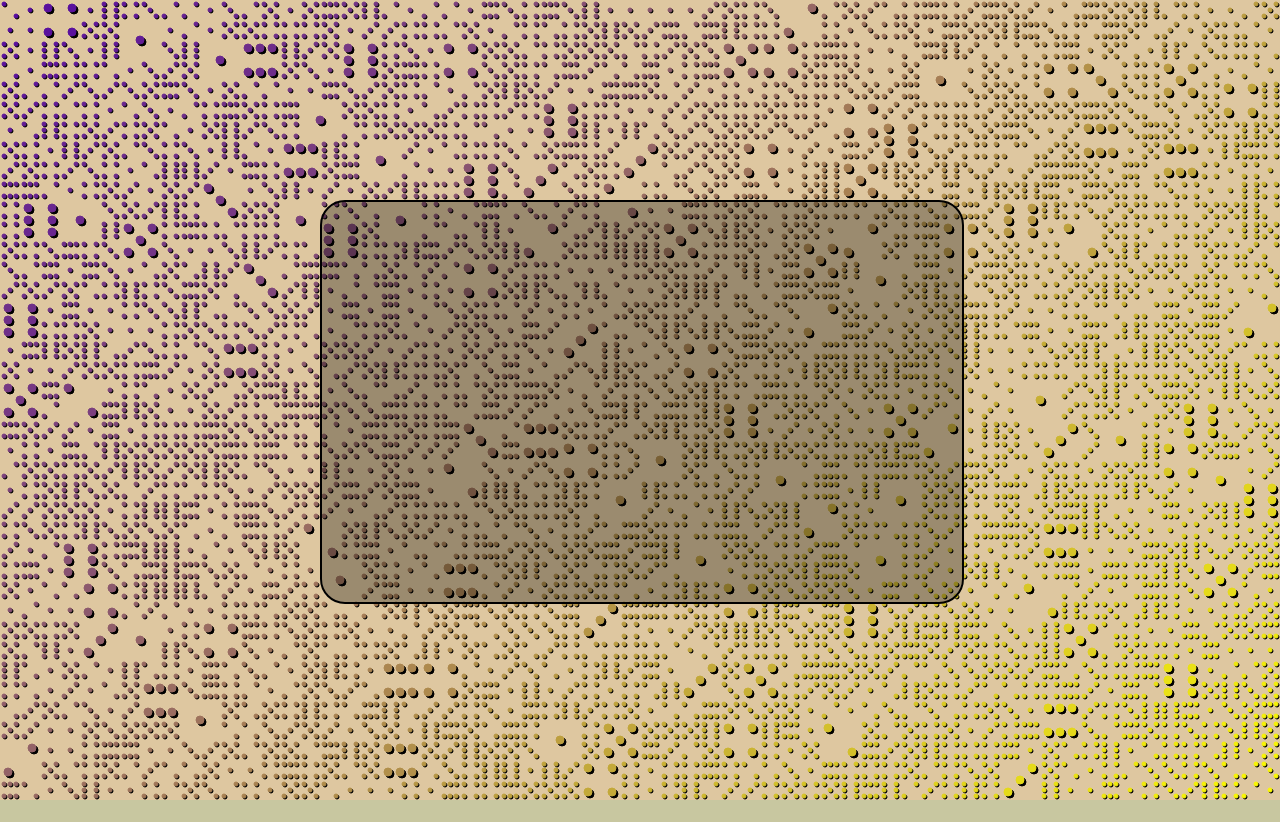
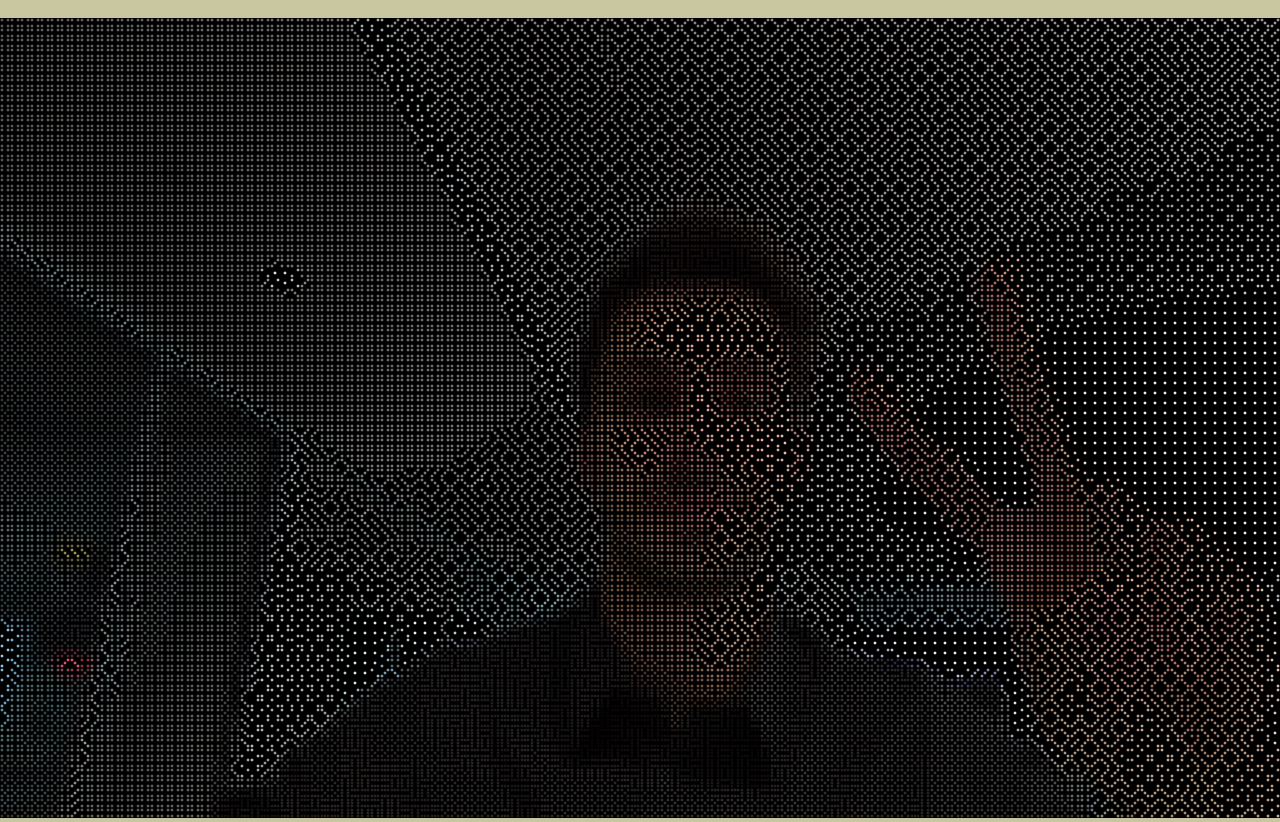
Before and after one commit to justinlefkowitz/Portfolio-Project, a website: page src/index.html in a window 1280 px wide. Drawn offline with Linux system fonts and the light colour scheme.

Commit message:
render image in dice

```diff
--- a/src/canvas.js
+++ b/src/canvas.js
@@ -7,23 +7,26 @@ canvas.height = window.innerHeight;
 
 
 //set variables
-const width = 20;
-const height = 20;
-var rows = canvas.height / height;
-var columns = canvas.width / width;
+const width = 10;
+const height = 10;
+var rows = Math.round(canvas.height / height);
+var columns = Math.round(canvas.width / width);
 const radius = Math.min(width, height) / 10;
 const padding = Math.min(width, height) / 5;
 
-const backgroundColor = "rgb(222,199,160)";
+const topLeftColor = "rgb(3, 252, 190)"   //"rgb(87,12,150)"
+const bottomRightColor = "rgb(204, 35, 219)"   //"rgb(255,255,0)"
 
-const shadowOffset = radius / 2;
+const backgroundColor = "black"//"rgb(222,199,160)";
+
+const shadowOffset =  radius / 2;
 const shadowColor = "black";
 
 const drawBorders = false;
 
-const largeDicePercentage = .05;
+const largeDicePercentage = 0;
 
-const isTargeted = false;
+const isTargeted = true;
 const isRandom = true;
 
 
@@ -232,7 +235,6 @@ class Dice {
         this.target = num;
     }
 
-
     update(context) {
         if (this.velocity > 1) {
 
@@ -252,7 +254,6 @@ class Dice {
 
         }
         else if (this.isRolling && this.isTargeted) {
-            console.log("yo");
             this.isRolling = false;
             setTimeout(() => {
 
@@ -263,8 +264,6 @@ class Dice {
         }
 
     }
-
-
 
     roll() {
         this.acceleration = .1 + (Math.random() * 0.1);
@@ -314,7 +313,6 @@ document.addEventListener("keydown", (e) => {
 }, { passive: false });
 
 
-
 //resizes canvas on window resize
 window.addEventListener("resize", function (e) {
     canvas.width = window.innerWidth;
@@ -350,22 +348,19 @@ function initializeDiceMatrix() {
         for (let j = 0; j < rows; j++) {
             if (dice[i][j] != -1 && dice[i][j] != -2 && dice[i][j] != -3) {
                 if (Math.random() > (1-largeDicePercentage) && i + 1 < columns && j + 1 < rows && dice[i][j+1] == 0) {
-                    dice[i][j] = new Dice(Math.round(6 * Math.random() + .5), i*width, j*height, 2, padding, radius, Math.round(Math.random()), `rgb( ${87 + (168 * ((i + j)/(columns + rows)))},${12 + (243 * ((i + j)/(columns + rows)))},${160 - (160 * ((i + j)/(columns + rows)))})`, shadowOffset, shadowColor, drawBorders, isTargeted, isRandom);
+                    dice[i][j] = new Dice(Math.round(6 * Math.random() + .5), i*width, j*height, 2, padding, radius, Math.round(Math.random), findColor(i,j), shadowOffset, shadowColor, drawBorders, isTargeted, isRandom);
                     dice[i][j+1] = -1;
                     dice[i+1][j] = -2;
                     dice[i+1][j+1] = -3;
                 } else {
-                    dice[i][j] = new Dice(Math.round(6 * Math.random() + .5), i*width, j*height, 1, padding, radius, Math.round(Math.random()), `rgb( ${87 + (168 * ((i + j)/(columns + rows)))},${12 + (243 * ((i + j)/(columns + rows)))},${160 - (160 * ((i + j)/(columns + rows)))})`, shadowOffset, shadowColor, drawBorders, isTargeted, isRandom);
+                    dice[i][j] = new Dice(Math.round(6 * Math.random() + .5), i*width, j*height, 1, padding, radius, Math.round(Math.random()), findColor(i,j), shadowOffset, shadowColor, drawBorders, isTargeted, isRandom);
                 }
             }
 
         }
-
     }
     render()
 }
-
-
 
 //called upon window resizing to generate newdice beyond the window size
 function updateDiceMatrix() {
@@ -379,22 +374,35 @@ function updateDiceMatrix() {
             if (dice[i][j] == undefined) {
 
                 if (Math.random() > (1-largeDicePercentage) && i + 1 < columns && j + 1 < rows && dice[i][j+1] == undefined) {
-                    dice[i][j] = new Dice(Math.round(6 * Math.random() + .5), i*width, j*height, 2, padding, radius, Math.round(Math.random()), `rgb( ${87 + (168 * ((i + j)/(columns + rows)))},${12 + (243 * ((i + j)/(columns + rows)))},${160 - (160 * ((i + j)/(columns + rows)))})`, shadowOffset, shadowColor, drawBorders, isTargeted, isRandom);
+                    dice[i][j] = new Dice(Math.round(6 * Math.random() + .5), i*width, j*height, 2, padding, radius, Math.round(Math.random()), findColor(i,j), shadowOffset, shadowColor, drawBorders, isTargeted, isRandom);
                     dice[i][j+1] = -1;
                     dice[i+1][j] = -2;
                     dice[i+1][j+1] = -3;
                 } else {
-                    dice[i][j] = new Dice(Math.round(6 * Math.random() + .5), i*width, j*height, 1, padding, radius, Math.round(Math.random()), `rgb( ${87 + (168 * ((i + j)/(columns + rows)))},${12 + (243 * ((i + j)/(columns + rows)))},${160 - (160 * ((i + j)/(columns + rows)))})`, shadowOffset, shadowColor, drawBorders, isTargeted, isRandom);
+                    dice[i][j] = new Dice(Math.round(6 * Math.random() + .5), i*width, j*height, 1, padding, radius, Math.round(Math.random()), findColor(i,j), shadowOffset, shadowColor, drawBorders, isTargeted, isRandom);
                 }
 
             } else if (dice[i][j] != -1 && dice[i][j] != -2 && dice[i][j] != -3) {
-                dice[i][j].setColor(`rgb( ${87 + (168 * ((i + j)/(columns + rows)))},${12 + (243 * ((i + j)/(columns + rows)))},${160 - (160 * ((i + j)/(columns + rows)))})`)
+                dice[i][j].setColor(findColor(i,j));
             }
         }
 
     }
 
 }
+
+//updates all dice to target values and then renders
+function setDiceMatrixToTarget() {
+    for (let i = 0; i < columns; i++) {
+        for (let j = 0; j < rows; j++) {
+            if (dice[i][j] != -1 && dice[i][j] != -2 && dice[i][j] != -3) {
+                dice[i][j].set(dice[i][j].target);
+            }
+        }
+    }
+    render();
+}
+
 
 //renders entire dice matrix
 function render() {
@@ -425,6 +433,90 @@ function updateDice(){
     }
 }
 
+function findColor(i, j) {
+
+    //get the rgb values from topLeftColor
+    const t = {
+        r: parseInt(topLeftColor.split(",")[0].split("(")[1]),
+        g: parseInt(topLeftColor.split(",")[1]),
+        b: parseInt(topLeftColor.split(",")[2].split(")")[0])
+    }
+    const b = {
+        r: parseInt(bottomRightColor.split(",")[0].split("(")[1]),
+        g: parseInt(bottomRightColor.split(",")[1]),
+        b: parseInt(bottomRightColor.split(",")[2].split(")")[0])
+    }
+
+
+
+
+
+    return `rgb(
+    ${t.r + ((b.r - t.r) * ((i + j)/(columns + rows)))},
+    ${t.g + ((b.g - t.g) * ((i + j)/(columns + rows)))},
+    ${t.b + ((b.b - t.b) * ((i + j)/(columns + rows)))})`;
+
+}
+
+
+
+
+function readImage() {
+    const ca = document.createElement('canvas');
+    const cx = ca.getContext('2d');
+    imgURL = "../images/justin.jpg"
+    img = new Image(columns, rows)
+    img.onload = function() {
+        console.log(img.width, img.height)
+        ca.width = columns;
+        ca.height = rows;
+
+        var hRatio = ca.width / img.width    ;
+        var vRatio = ca.height / img.height  ;
+        var ratio  = Math.min ( hRatio, vRatio );
+        cx.drawImage(img, 0,0, img.width*ratio, img.height*ratio);
+
+        const imageData = cx.getImageData(0, 0, ca.width, ca.height);
+        const data = imageData.data;
+
+        for (let i = 0; i < data.length; i += 4) {
+            const r = data[i];
+            const g = data[i + 1];
+            const b = data[i + 2];
+            if (dice[(i/4) % columns][Math.floor((i/4) / columns)] != -1 &&
+                dice[(i/4) % columns][Math.floor((i/4) / columns)] != -2 &&
+                dice[(i/4) % columns][Math.floor((i/4) / columns)] != -3 &&
+                dice[(i/4) % columns][Math.floor((i/4) / columns)] != undefined) {
+
+                dice[(i/4) % columns][Math.floor((i/4) / columns)].setTarget(Math.floor(((255 - rgbToGrayScale(r, g, b)) / 256) * 6) + 1) ;
+                dice[(i/4) % columns][Math.floor((i/4) / columns)].setColor(`rgb(${r}, ${g}, ${b})`);
+            }
+
+        }
+
+        setDiceMatrixToTarget();
+    }
+
+    img.src = imgURL;
+
+
+    //cx.fillStyle = "white"
+    //cx.fillRect(0, 0, img.width, img.height / 2);
+
+}
+
+
+function rgbToGrayScale(r, g, b) {
+    return .299 * r + .587 * g + .114 * b;
+}
+
+
+
+
+
+
+
 
 initialize();
 updateDice();
+readImage();
--- a/src/global.css
+++ b/src/global.css
@@ -15,7 +15,7 @@ body {
 
 #overlay {
     position: fixed;
-    display: block;
+    display: none;
     top: 25%;
     left: 25%;
     width: 50%;
--- a/src/index.html
+++ b/src/index.html
@@ -11,25 +11,31 @@
 
     <body>
 
+
+        <img id = "japan" src = "../Images/japan.png" alt = "Japan" height = "0" width="0">
+
+
         <canvas id="dice" width="1000" height="500"></canvas>
-        <script src="canvas.js"></script>
+
+
+
 
 
 
 
         <div id="overlay">
             <div id="overlay-content">
-                <!--
 
-                <div>
-                    <img src=".\images\Me.jpg" alt="Me!" id="image" height="400" width="200">
-                </div>
 
-                -->
+
+
+
 
             </div>
         </div>
 
 
+
+        <script src="canvas.js"></script>
     </body>
 </html>
```
Also changed, not shown: images/japan.png (added), images/justin.jpg (added), images/southafrica.png (added).
